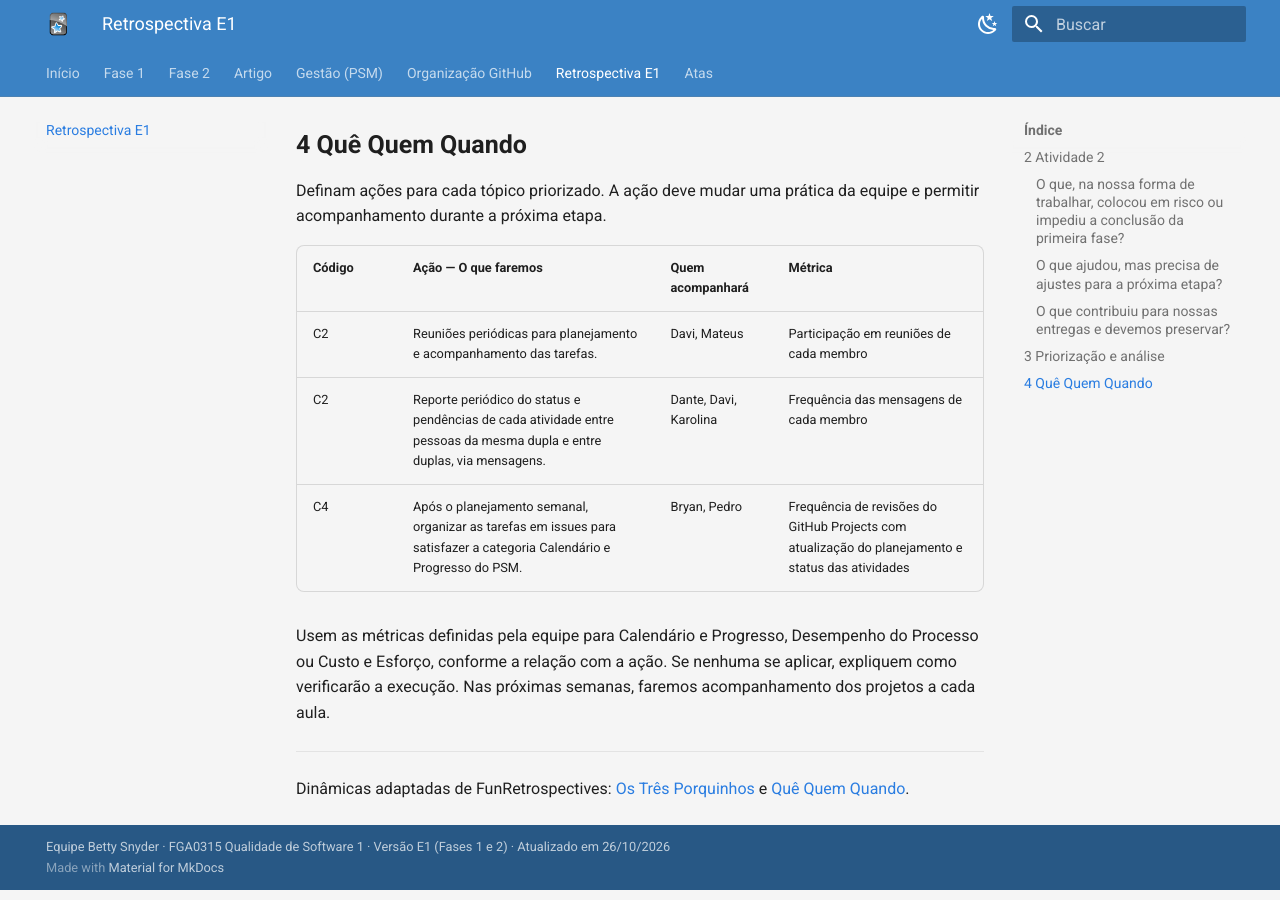
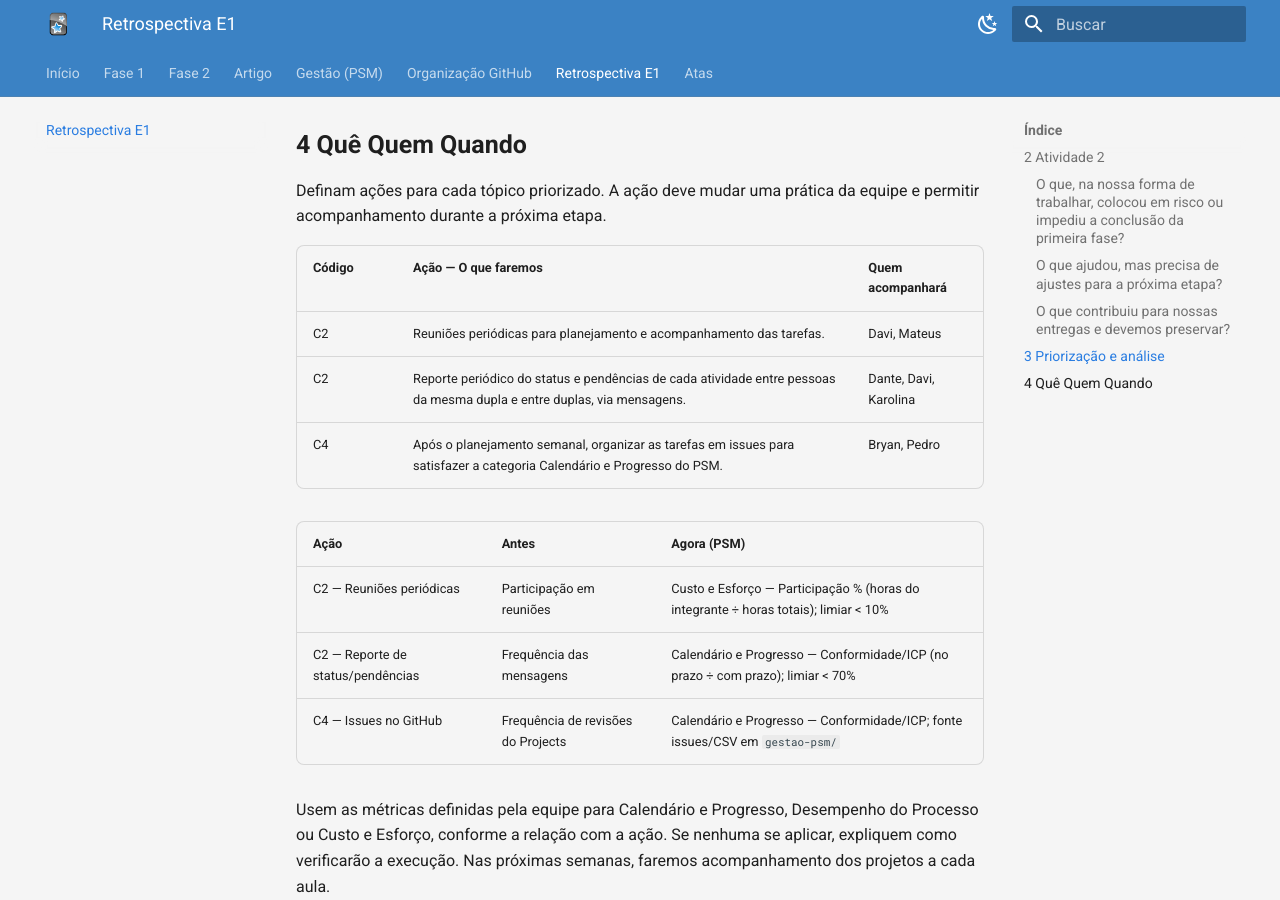
Before and after one commit to FCTE-Qualidade-de-Software-1/2026-2_T01_BETTY_SNYDER, an MkDocs documentation site: the page built from docs/retrospectiva-e1.md, in a window 1280 px wide and 900 px high, scrolled down 1921 px. Built offline with MkDocs 1.6.1 and Material for MkDocs 9.7.7, drawn with Linux system fonts in a browser that asks for light colours.

Commit message:
docs: alinha metricas da retrospectiva E1 ao PSM

```diff
--- a/docs/retrospectiva-e1.md
+++ b/docs/retrospectiva-e1.md
@@ -48,11 +48,17 @@
 
 Definam ações para cada tópico priorizado. A ação deve mudar uma prática da equipe e permitir acompanhamento durante a próxima etapa.
 
-| Código | Ação — O que faremos | Quem acompanhará | Métrica |
-| --- | --- | --- | --- |
-| C2 | Reuniões periódicas para planejamento e acompanhamento das tarefas. | Davi, Mateus | Participação em reuniões de cada membro |
-| C2 | Reporte periódico do status e pendências de cada atividade entre pessoas da mesma dupla e entre duplas, via mensagens. | Dante, Davi, Karolina | Frequência das mensagens de cada membro |
-| C4 | Após o planejamento semanal, organizar as tarefas em issues para satisfazer a categoria Calendário e Progresso do PSM. | Bryan, Pedro | Frequência de revisões do GitHub Projects com atualização do planejamento e status das atividades |
+| Código | Ação — O que faremos | Quem acompanhará |
+| --- | --- | --- |
+| C2 | Reuniões periódicas para planejamento e acompanhamento das tarefas. | Davi, Mateus |
+| C2 | Reporte periódico do status e pendências de cada atividade entre pessoas da mesma dupla e entre duplas, via mensagens. | Dante, Davi, Karolina |
+| C4 | Após o planejamento semanal, organizar as tarefas em issues para satisfazer a categoria Calendário e Progresso do PSM. | Bryan, Pedro |
+
+| Ação | Antes | Agora (PSM) |
+| --- | --- | --- |
+| C2 — Reuniões periódicas | Participação em reuniões | Custo e Esforço — Participação % (horas do integrante ÷ horas totais); limiar < 10% |
+| C2 — Reporte de status/pendências | Frequência das mensagens | Calendário e Progresso — Conformidade/ICP (no prazo ÷ com prazo); limiar < 70% |
+| C4 — Issues no GitHub | Frequência de revisões do Projects | Calendário e Progresso — Conformidade/ICP; fonte issues/CSV em `gestao-psm/` |
 
 Usem as métricas definidas pela equipe para Calendário e Progresso, Desempenho do Processo ou Custo e Esforço, conforme a relação com a ação. Se nenhuma se aplicar, expliquem como verificarão a execução. Nas próximas semanas, faremos acompanhamento dos projetos a cada aula.
 
```
